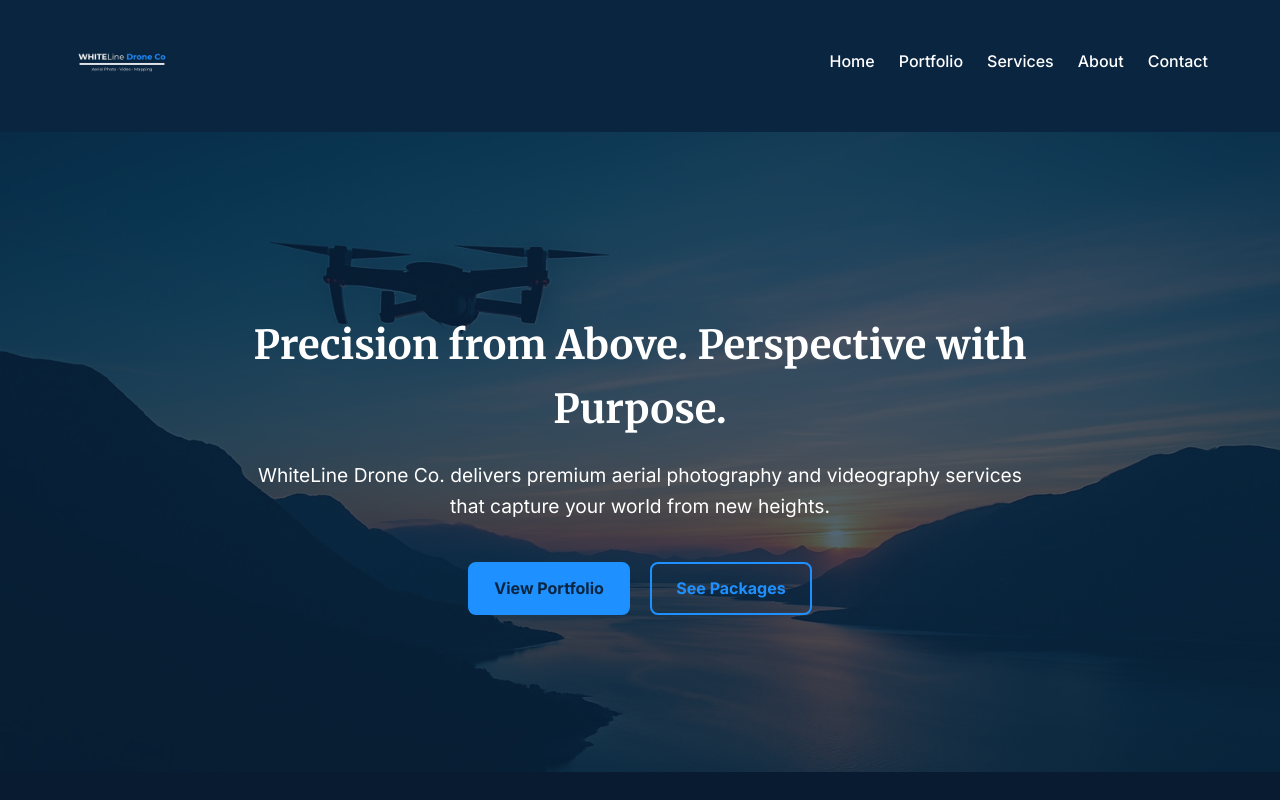
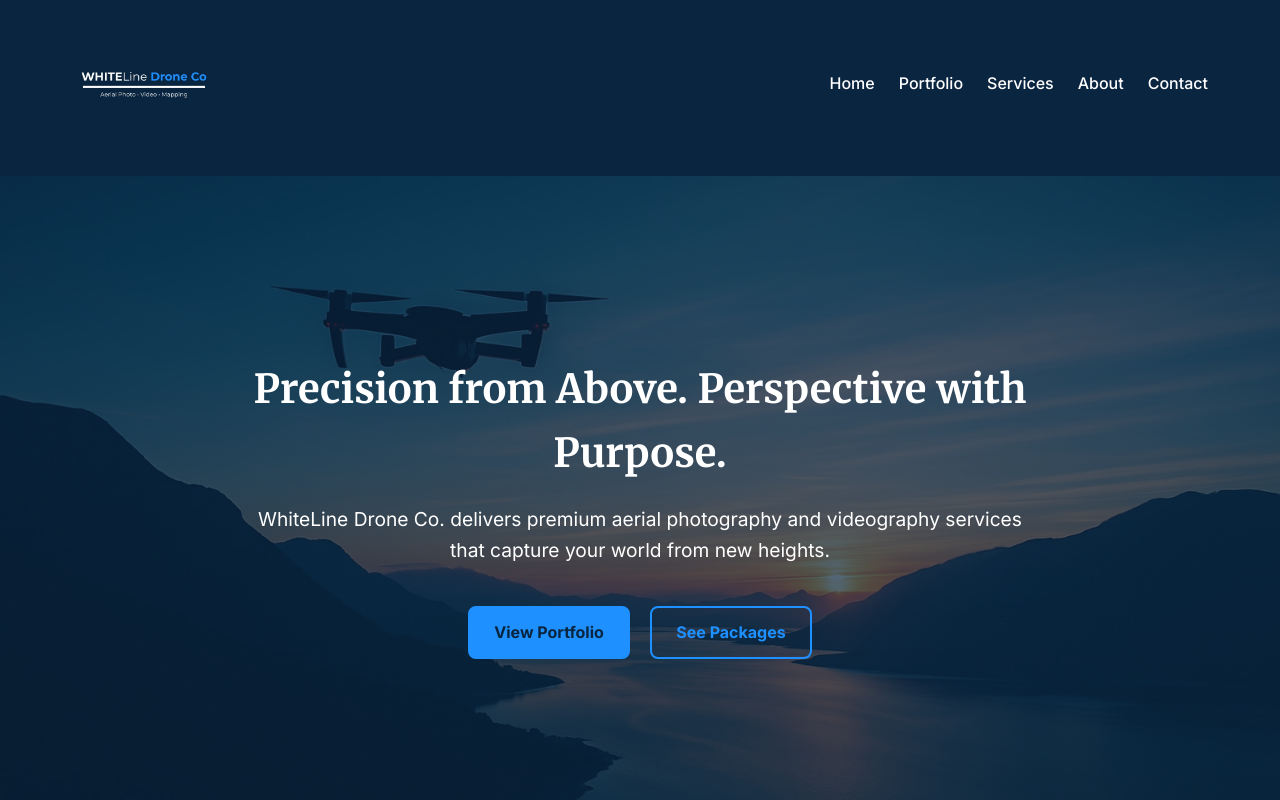
Before and after one commit to whitelinedroneco/whitelinedroneco-site, a plain HTML site: page index.html in a window 1280 px wide. Shown: the top 800 px of the page. Drawn offline with Linux system fonts and the light colour scheme; some packages are replaced by stand-ins of ours; a script that the page names is missing.

Commit message:
Update styles.css

```diff
--- a/assets/css/styles.css
+++ b/assets/css/styles.css
@@ -51,7 +51,7 @@ header {
 /* Increase the size of the logo in the navigation bar. A taller logo
    helps it stand out without overwhelming the nav. */
 .logo img {
-  height: 100px;
+  height: 144px;
 }
 
 nav {
```
